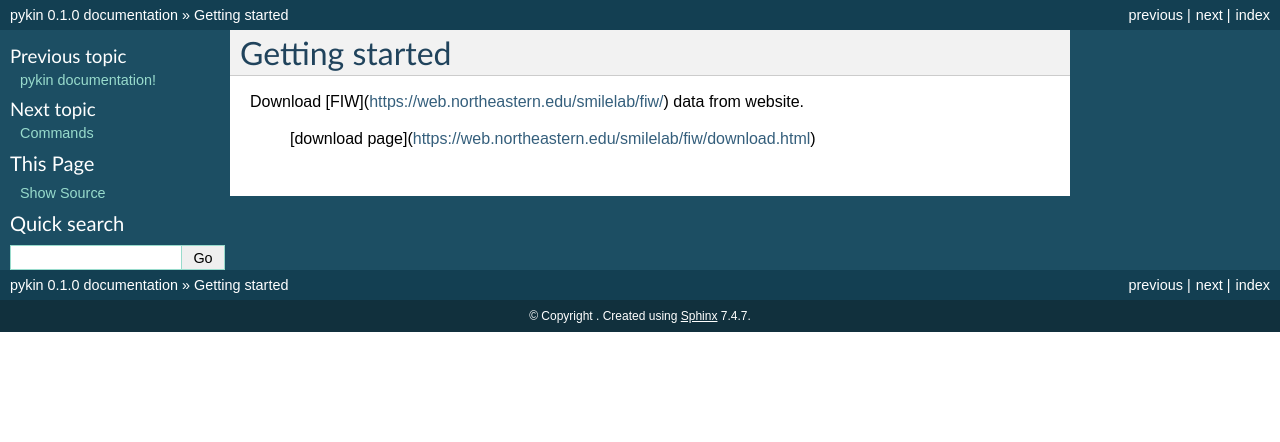
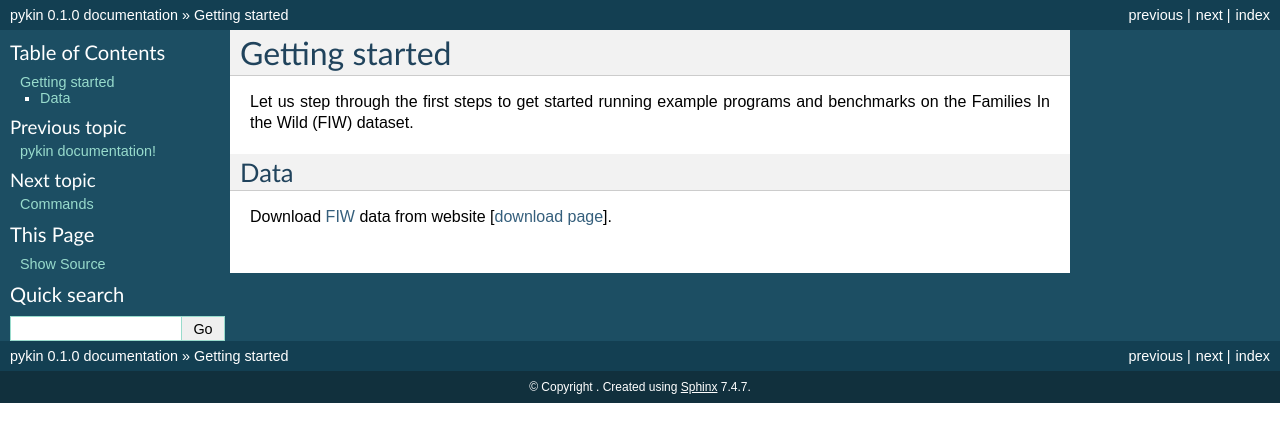
Before and after one commit to visionjo/pykinship, a Sphinx documentation site: the page built from docs/getting-started.rst, in a window 1280 px wide. Shown: the top 442 px of the page. Built offline with Sphinx 7.4.7, drawn with Linux system fonts in a browser that asks for light colours.

Commit message:
started sphinx documenation

```diff
--- a/docs/commands.rst
+++ b/docs/commands.rst
@@ -3,8 +3,7 @@ Commands
 
 The Makefile contains the central entry points for common tasks related to this project.
 
-Syncing data to S3
+Experiments
 ^^^^^^^^^^^^^^^^^^
 
-* `make sync_data_to_s3` will use `aws s3 sync` to recursively sync files in `data/` up to `s3://[OPTIONAL] your-bucket-for-syncing-data (do not include 's3://')/data/`.
-* `make sync_data_from_s3` will use `aws s3 sync` to recursively sync files from `s3://[OPTIONAL] your-bucket-for-syncing-data (do not include 's3://')/data/` to `data/`.
+* Verification (i.e., run-5-fold-verification.py)
--- a/docs/getting-started.rst
+++ b/docs/getting-started.rst
@@ -1,5 +1,11 @@
 Getting started
 ===============
-Download [FIW](https://web.northeastern.edu/smilelab/fiw/) data from website.
 
- [download page](https://web.northeastern.edu/smilelab/fiw/download.html)
+Let us step through the first steps to get started running example programs and benchmarks on the Families In the Wild
+(FIW) dataset.
+
+=================
+Data
+=================
+Download `FIW <link https://web.northeastern.edu/smilelab/fiw/>`_ data from
+website [`download page <link https://web.northeastern.edu/smilelab/fiw/>`_].
```
